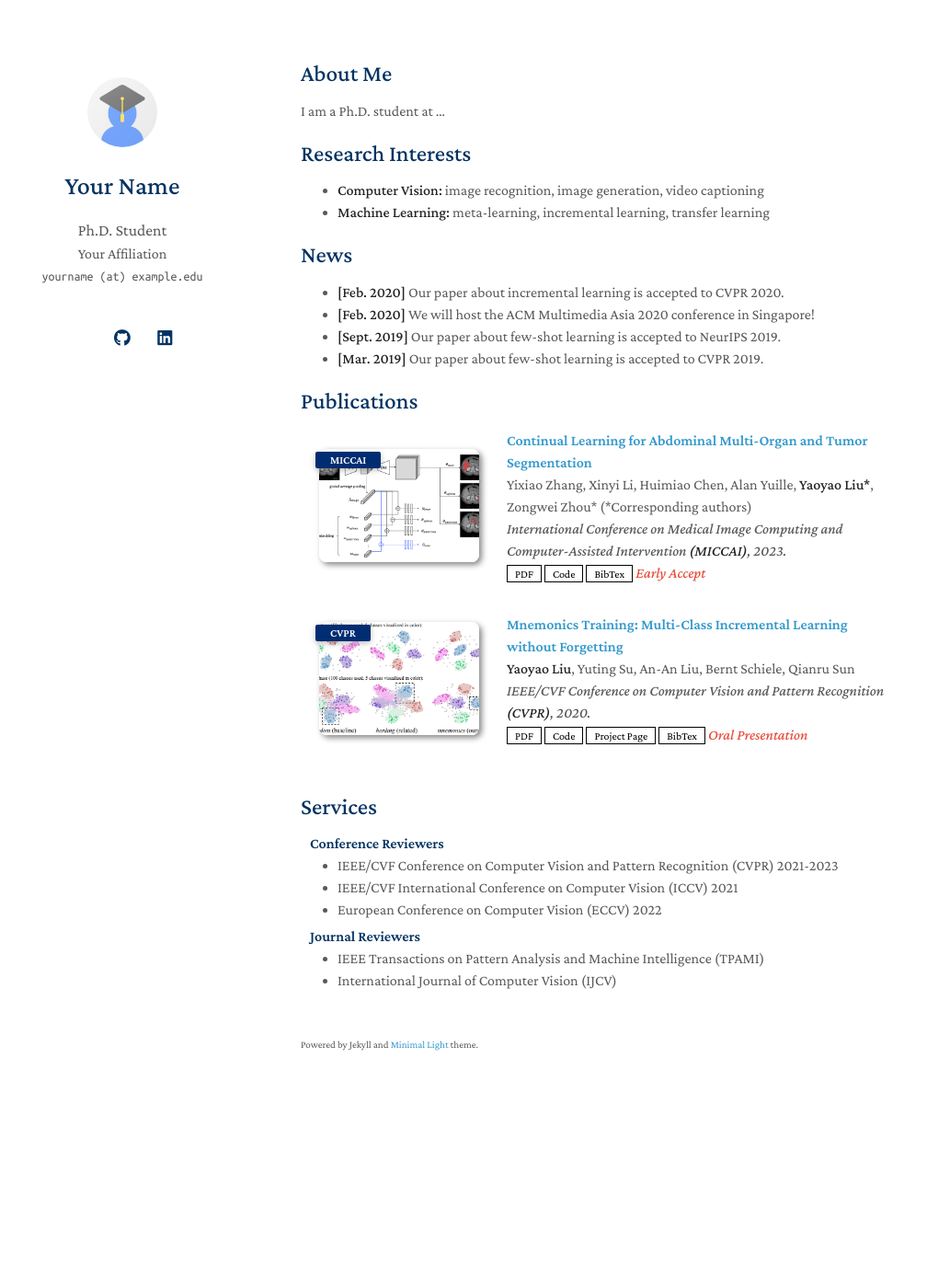
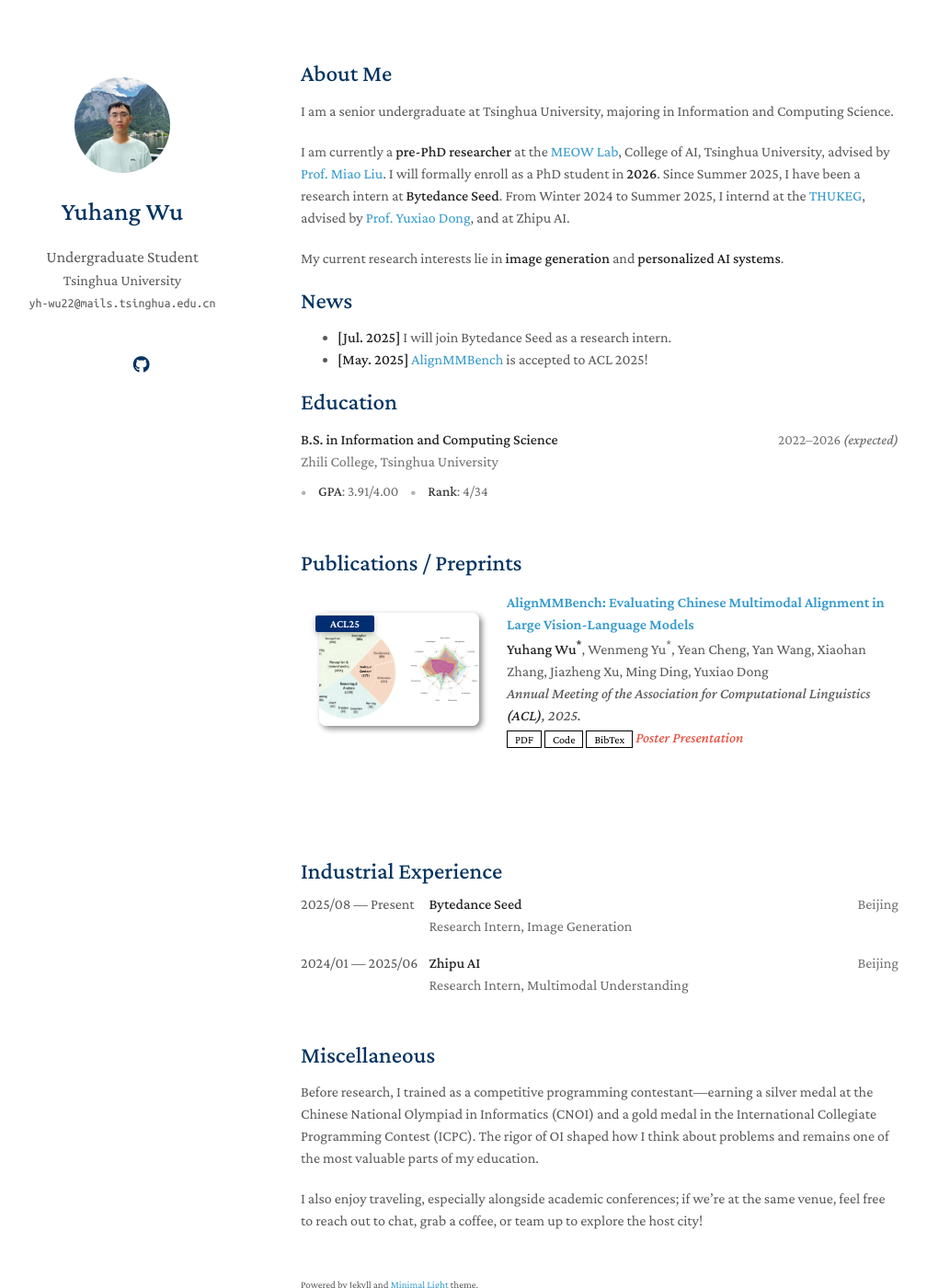
Before and after one commit to wuyuhang05/wuyuhang05.github.io, a Jekyll site: the page built from index.md, in a window 1280 px wide and 1400 px high. Shown: the whole window at 92% size, without its empty margins (143-1151 px from the left). Built offline with Jekyll 4.4.1, drawn with Linux system fonts in a browser that asks for light colours; a style sheet for code colours, icons or effects is not loaded; our own code applies the rules of GitHub Pages for plain Markdown files.

Commit message:
initial commit

```diff
--- a/_config.yml
+++ b/_config.yml
@@ -1,8 +1,8 @@
 # Basic Information
-title: Your Name
-position: Ph.D. Student
-affiliation: Your Affiliation
-email: yourname (at) example.edu
+title: Yuhang Wu
+position: Undergraduate Student
+affiliation: Tsinghua University
+email: yh-wu22@mails.tsinghua.edu.cn
 
 # Search Engine Optimization (SEO)
 # The following information is used to improve the website traffic from search engines, e.g., Google.
@@ -12,15 +12,13 @@ canonical: https://minimal-light-theme.yliu.me/
 
 # Links
 # If you don't need one of them, you may delete the corresponding line.
-google_scholar: https://scholar.google.com/
-cv_link: assets/files/curriculum_vitae.pdf
-github_link: https://github.com/
-linkedin: https://www.linkedin.com/
-twitter: https://twitter.com/
+google_scholar: https://scholar.google.com/citations?user=Tq0Daq4AAAAJ
+# cv_link: assets/files/resume_ng_en.pdf
+github_link: https://github.com/wuyuhang05
 
 # Images (e.g., your profile picture and your website's favicon)
 # "favicon" and "favicon_dark" are used for the light and dark modes, respectively.
-avatar: ./assets/img/avatar.png
+avatar: ./assets/img/avatar.jpg
 favicon: ./assets/img/favicon.png
 favicon_dark: ./assets/img/favicon-dark.png
 
--- a/_data/publications.yml
+++ b/_data/publications.yml
@@ -1,22 +1,11 @@
 main:
 
-  - title: Continual Learning for Abdominal Multi-Organ and Tumor Segmentation
-    authors: Yixiao Zhang, Xinyi Li, Huimiao Chen, Alan Yuille, <strong>Yaoyao Liu*</strong>, Zongwei Zhou* (*Corresponding authors)
-    conference_short: MICCAI
-    conference: International Conference on Medical Image Computing and Computer-Assisted Intervention <strong>(MICCAI)</strong>, 2023.
-    pdf: https://arxiv.org/pdf/2306.00988.pdf
-    code: https://github.com/MrGiovanni/ContinualLearning
+  - title: "AlignMMBench: Evaluating Chinese Multimodal Alignment in Large Vision-Language Models"
+    authors: <strong>Yuhang Wu<sup>*</sup></strong>, Wenmeng Yu<sup>*</sup>, Yean Cheng, Yan Wang, Xiaohan Zhang, Jiazheng Xu, Ming Ding, Yuxiao Dong
+    conference_short: ACL25
+    conference: Annual Meeting of the Association for Computational Linguistics <strong>(ACL)</strong>, 2025.
+    pdf: https://arxiv.org/pdf/2406.09295
+    code: https://github.com/THUDM/AlignMMBench
     bibtex: https://bib.yliu.me/MICCAI23.txt
-    image: ./assets/img/teaser_example_2.png
-    notes: Early Accept
-
-  - title: "Mnemonics Training: Multi-Class Incremental Learning without Forgetting"
-    authors: <strong>Yaoyao Liu</strong>, Yuting Su, An-An Liu, Bernt Schiele, Qianru Sun
-    conference_short: CVPR
-    conference: IEEE/CVF Conference on Computer Vision and Pattern Recognition <strong>(CVPR)</strong>, 2020.
-    pdf: https://arxiv.org/pdf/2002.10211.pdf
-    code: https://github.com/yaoyao-liu/class-incremental-learning/tree/main/mnemonics-training
-    page: https://class-il.mpi-inf.mpg.de/mnemonics/
-    bibtex: https://class-il.mpi-inf.mpg.de/mnemonics/
-    notes: Oral Presentation
-    image: ./assets/img/teaser_example.png
+    image: ./assets/img/alignmmbench.png
+    notes: Poster Presentation
--- a/_includes/publications.md
+++ b/_includes/publications.md
@@ -1,4 +1,4 @@
-<h2 id="publications" style="margin: 2px 0px -15px;">Publications</h2>
+<h2 id="publications" style="margin: 2px 0px -15px;">Publications / Preprints</h2>
 
 <div class="publications">
 <ol class="bibliography">
--- a/index.md
+++ b/index.md
@@ -4,20 +4,64 @@ layout: homepage
 
 ## About Me
 
-I am a Ph.D. student at ...
+I am a senior undergraduate at Tsinghua University, majoring in Information and Computing Science.
 
-## Research Interests
+I am currently a **pre-PhD researcher** at the [MEOW Lab](https://collegeai.tsinghua.edu.cn/en/Research/Research_Groups/MEOW_LAB_Modeling_Egocentric_Omniscient_Worlds_.htm), College of AI, Tsinghua University, advised by [Prof. Miao Liu](https://aptx4869lm.github.io/). I will formally enroll as a PhD student in **2026**.
+Since Summer 2025, I have been a research intern at **Bytedance Seed**. From Winter 2024 to Summer 2025, I internd at the [THUKEG](https://keg.cs.tsinghua.edu.cn/home), advised by [Prof. Yuxiao Dong](https://keg.cs.tsinghua.edu.cn/yuxiao/), and at Zhipu AI.
 
-- **Computer Vision:** image recognition, image generation, video captioning
-- **Machine Learning:** meta-learning, incremental learning, transfer learning
+My current research interests lie in **image generation** and **personalized AI systems**.
 
 ## News
 
-- **[Feb. 2020]** Our paper about incremental learning is accepted to CVPR 2020.
-- **[Feb. 2020]** We will host the ACM Multimedia Asia 2020 conference in Singapore!
-- **[Sept. 2019]** Our paper about few-shot learning is accepted to NeurIPS 2019.
-- **[Mar. 2019]** Our paper about few-shot learning is accepted to CVPR 2019.
+- **[Jul. 2025]** I will join Bytedance Seed as a research intern.
+- **[May. 2025]** [AlignMMBench](https://alignmmbench.github.io/) is accepted to ACL 2025!
 
+## Education
+
+
+<div style="display:flex;justify-content:space-between;align-items:baseline;gap:1rem;margin:.6rem 0;">
+  <div>
+    <strong>B.S. in Information and Computing Science</strong><br>
+    <span style="opacity:.85;">Zhili College, Tsinghua University</span>
+  </div>
+  <div style="text-align:right;min-width:13ch;white-space:nowrap;font-size:.95em;opacity:.85;">
+    2022–2026 <em>(expected)</em>
+  </div>
+</div>
+
+<div style="display:flex;justify-content:flex-start;align-items:center;gap:.8rem;margin:.1rem 0 .5rem 0;font-size:.95em;opacity:.9;">
+    <span style="opacity:.5;">•</span>
+  <span><strong>GPA</strong>: 3.91/4.00</span>
+  <span style="opacity:.5;">•</span>
+  <span><strong>Rank</strong>: 4/34</span>
+</div>
+<br>
 {% include_relative _includes/publications.md %}
 
-{% include_relative _includes/services.md %}
+<section>
+  <h2 style="margin:.2rem 0 .6rem 0;">Industrial Experience</h2>
+  <div style="display:grid;grid-template-columns:minmax(12ch,auto) 1fr auto;gap:.4rem .75rem;align-items:start;row-gap:1rem;">
+
+    <!-- Bytedance -->
+    <div>2025/08 — Present</div>
+    <div>
+      <strong>Bytedance Seed</strong><br>
+      <span style="opacity:.9;">Research Intern, Image Generation</span>
+    </div>
+    <div style="text-align:right;white-space:nowrap;opacity:.85;">Beijing</div>
+
+    <!-- Zhipu AI -->
+    <div>2024/01 — 2025/06</div>
+    <div>
+      <strong>Zhipu AI</strong><br>
+      <span style="opacity:.9;">Research Intern, Multimodal Understanding</span>
+    </div>
+    <div style="text-align:right;white-space:nowrap;opacity:.85;">Beijing</div>
+
+  </div>
+</section>
+
+## Miscellaneous
+Before research, I trained as a competitive programming contestant—earning a silver medal at the Chinese National Olympiad in Informatics (CNOI) and a gold medal in the International Collegiate Programming Contest (ICPC). The rigor of OI shaped how I think about problems and remains one of the most valuable parts of my education.
+
+I also enjoy traveling, especially alongside academic conferences; if we’re at the same venue, feel free to reach out to chat, grab a coffee, or team up to explore the host city!
```
Also changed, not shown: assets/img/alignmmbench.png (added), assets/img/avatar.jpg (added), assets/img/avatar.png (deleted), assets/img/teaser_example.png (deleted), assets/img/teaser_example_2.png (deleted), 2 other files.
